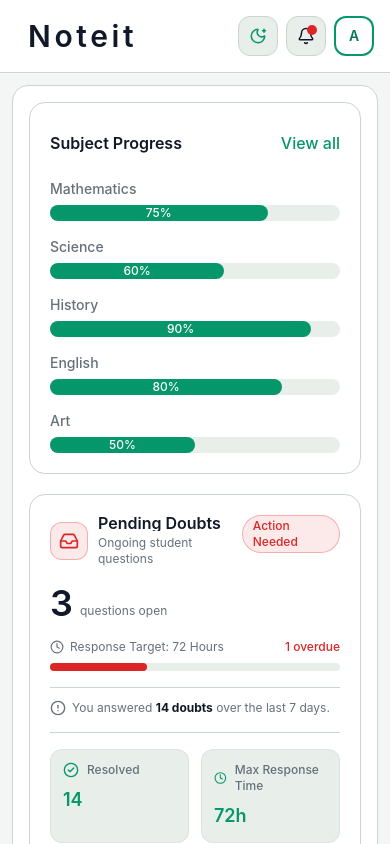
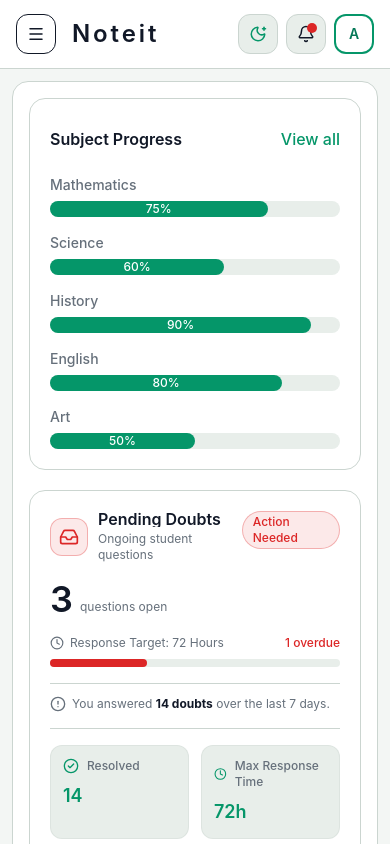
Before and after one commit to Prashant-workhub/teacher-s-portal, a React (Vite) app: page / in a window 390 px wide. Shown: the top 844 px of the page. Built offline with nearby package versions, Linux system fonts and the light colour scheme.

Commit message:
mobile sidebar and ui optimisations

```diff
--- a/src/components/header/Header.tsx
+++ b/src/components/header/Header.tsx
@@ -1,6 +1,10 @@
-import { Bell, MoonStar, NavLink, Search, SunMedium, useTheme } from "../imports";
+import { Bell, Menu, MoonStar, NavLink, Search, SunMedium, useTheme } from "../imports";
 
-const Header = () => {
+type HeaderProps = {
+  onMobileSidebarToggle?: () => void;
+};
+
+const Header = ({ onMobileSidebarToggle }: HeaderProps) => {
   const { theme, toggleTheme } = useTheme();
   const brandBg = "bg-[var(--app-brand)]";
   const brandText = "text-[var(--app-brand)]";
@@ -24,7 +28,16 @@ const Header = () => {
     >
       <div className="flex items-center gap-3">
         <div className="flex items-center gap-3">
-          <div className="cursor-pointer rounded-md px-3 py-2 text-3xl font-semibold tracking-[0.12em]">
+          <button
+            aria-label="Open navigation menu"
+            className="grid h-10 w-10 place-items-center rounded-xl border md:hidden"
+            onClick={onMobileSidebarToggle}
+            type="button"
+          >
+            <Menu size={18} />
+          </button>
+
+          <div className="cursor-pointer rounded-md px-1 py-2 text-2xl font-semibold tracking-[0.12em] sm:px-3 sm:text-3xl">
             <NavLink to="/">Noteit</NavLink>
           </div>
           <div className="hidden min-w-0 flex-col leading-tight md:flex">
@@ -95,7 +108,12 @@ const Header = () => {
           </NavLink>
 
           <div className={`${brandBg} h-10 w-10 rounded-xl p-0.5`}>
-              <NavLink className="cursor-pointer grid h-full w-full place-items-center rounded-[10px] bg-white text-sm font-semibold text-[var(--app-brand-strong)]" to="/profile-settings"> A </NavLink>
+            <NavLink
+              className="grid h-full w-full place-items-center rounded-[10px] bg-white text-sm font-semibold text-[var(--app-brand-strong)]"
+              to="/profile-settings"
+            >
+              A
+            </NavLink>
           </div>
         </div>
       </div>
--- a/src/components/imports.tsx
+++ b/src/components/imports.tsx
@@ -42,6 +42,7 @@ export {
   LayoutDashboard,
   List,
   Megaphone,
+  Menu,
   Mic,
   MoonStar,
   PanelTopOpen,
--- a/src/components/layout/layout.tsx
+++ b/src/components/layout/layout.tsx
@@ -3,6 +3,7 @@ import { Header, Outlet, Sidebar, useState, useTheme } from "../imports";
 const Layout = () => {
   const { theme } = useTheme();
   const [sidebarCollapsed, setSidebarCollapsed] = useState(false);
+  const [mobileSidebarOpen, setMobileSidebarOpen] = useState(false);
   const isDark = theme === "dark";
 
   return (
@@ -14,10 +15,22 @@ const Layout = () => {
           : "bg-[var(--app-bg)] text-[var(--app-text)]",
       ].join(" ")}
     >
-      <Header />
+      <Header onMobileSidebarToggle={() => setMobileSidebarOpen((currentValue) => !currentValue)} />
+
+      {mobileSidebarOpen ? (
+        <button
+          aria-label="Close mobile sidebar"
+          className="fixed inset-0 z-30 bg-black/40 md:hidden"
+          onClick={() => setMobileSidebarOpen(false)}
+          type="button"
+        />
+      ) : null}
+
       <div className="flex min-h-[calc(100vh-65px)] flex-col md:flex-row">
         <Sidebar
           collapsed={sidebarCollapsed}
+          mobileOpen={mobileSidebarOpen}
+          onClose={() => setMobileSidebarOpen(false)}
           onToggleCollapse={() => {
             setSidebarCollapsed((currentValue) => !currentValue);
           }}
--- a/src/components/sidebar/Sidebar.tsx
+++ b/src/components/sidebar/Sidebar.tsx
@@ -18,6 +18,8 @@ import {
 
 type SidebarProps = {
   collapsed: boolean;
+  mobileOpen?: boolean;
+  onClose?: () => void;
   onToggleCollapse: () => void;
 };
 
@@ -37,7 +39,7 @@ const controlItems = [
   { label: "Profile & Settings", to: "/profile-settings", icon: Settings },
 ];
 
-const Sidebar = ({ collapsed, onToggleCollapse }: SidebarProps) => {
+const Sidebar = ({ collapsed, mobileOpen = false, onClose, onToggleCollapse }: SidebarProps) => {
   const { theme } = useTheme();
   const isDark = theme === "dark";
 
@@ -55,10 +57,12 @@ const Sidebar = ({ collapsed, onToggleCollapse }: SidebarProps) => {
   return (
     <aside
       className={[
-        "sticky top-[65px] hidden h-[calc(100vh-65px)] shrink-0 border-r md:flex md:flex-col",
-        collapsed ? "md:w-20" : "md:w-[250px]",
+        "fixed inset-y-[65px] left-0 z-40 flex h-[calc(100vh-65px)] shrink-0 -translate-x-full flex-col border-r transition-transform duration-300 md:sticky md:inset-auto md:left-auto md:top-[65px] md:h-[calc(100vh-65px)] md:translate-x-0 md:flex",
+        mobileOpen ? "translate-x-0" : "-translate-x-full",
+        collapsed ? "w-[72px] md:w-20" : "w-[82vw] max-w-[280px] md:w-[250px]",
         shellClasses,
       ].join(" ")}
+      data-mobile-open={mobileOpen}
     >
       <div className={`flex items-start justify-between gap-3 border-b px-4 py-4 ${divider}`}>
         <div className="flex min-w-0 items-center gap-3">
@@ -120,6 +124,7 @@ const Sidebar = ({ collapsed, onToggleCollapse }: SidebarProps) => {
                           : inactiveClasses,
                       ].join(" ")
                     }
+                    onClick={onClose}
                     to={item.to}
                   >
                     {({ isActive }) => (
@@ -156,6 +161,7 @@ const Sidebar = ({ collapsed, onToggleCollapse }: SidebarProps) => {
                           : inactiveClasses,
                       ].join(" ")
                     }
+                    onClick={onClose}
                     to={item.to}
                   >
                     {({ isActive }) => (
```
